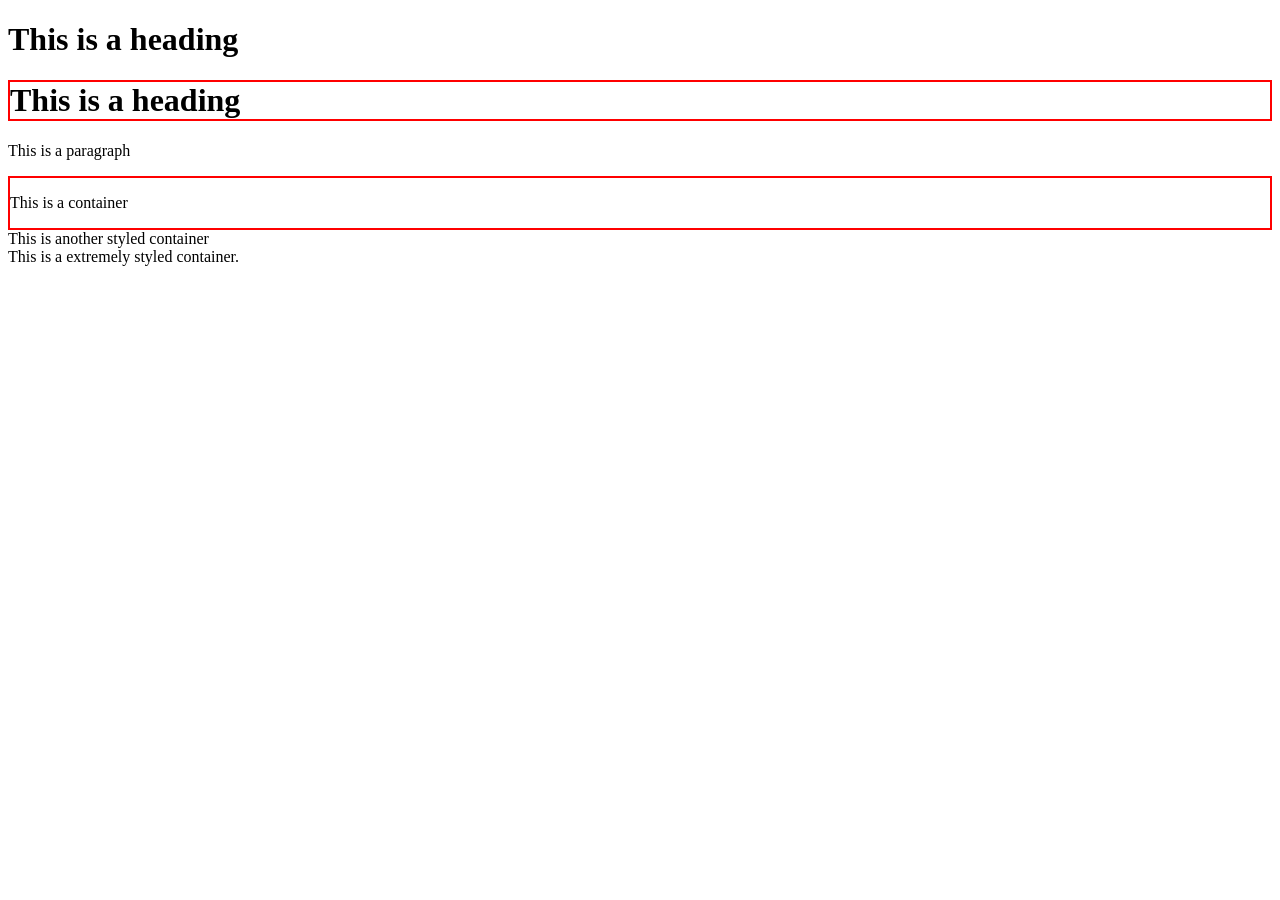
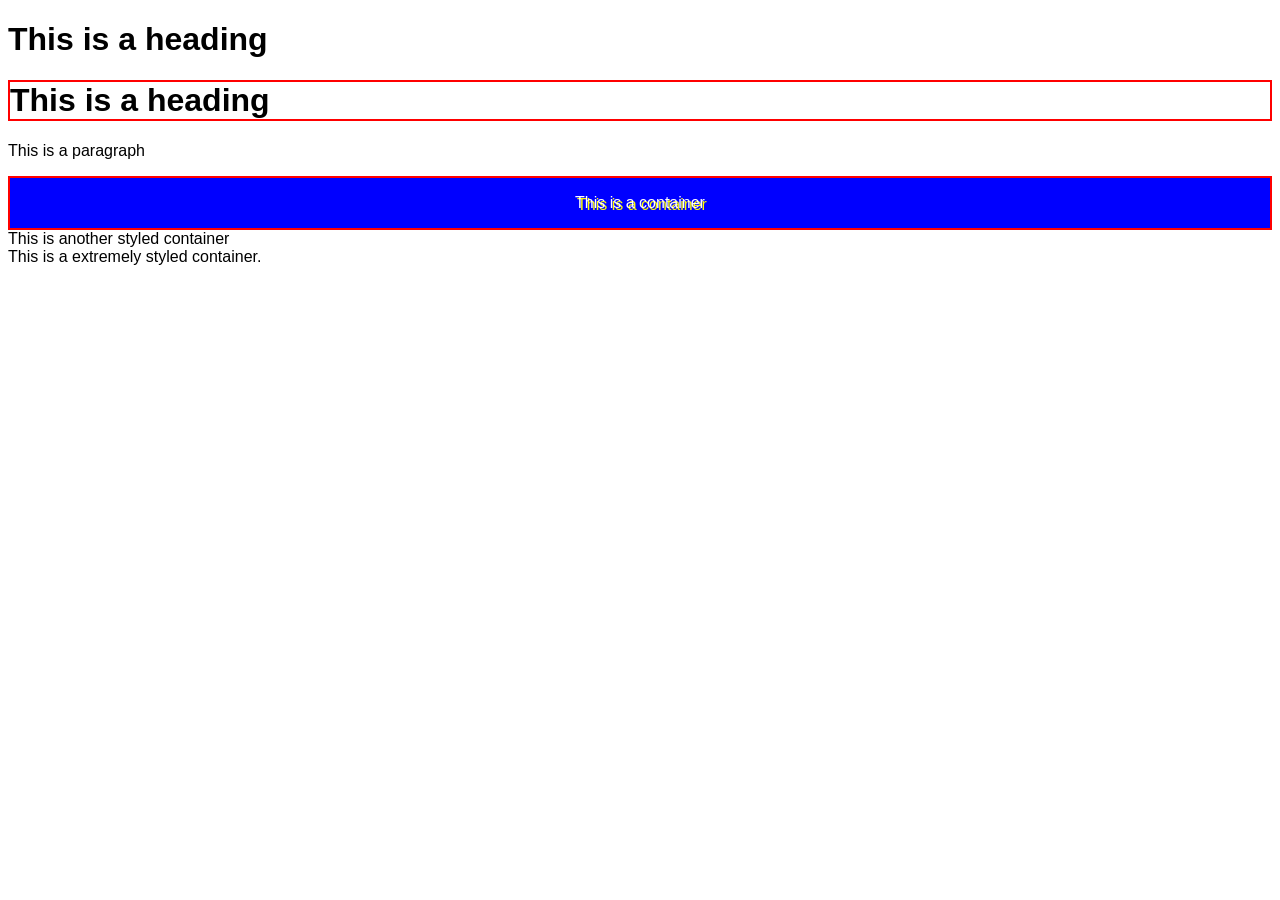

changes

--- a/WDLesson2_2Practical/style.css
+++ b/WDLesson2_2Practical/style.css
@@ -6,29 +6,31 @@
 */
 
 /* Challenge 5: Change the family of all elements to Arial */
-{
-  font-famiy="Arial"
+* {
+  font-family: Arial;
 }
+
 /* Challenge 6: Change the background color to blue, the color of the text to white for all elements 
-with a class of "info" 
-{
-background color
-blue
-{
-/* Challenge 7: Add a border of 2px solid red for all elements with a class of "highlight" */
-.highlight{
-
-  border:2px solid red;
-
+with a class of "info" */
+.info {
+  background-color: blue;
+  color: white;
 }
+
+/* Challenge 7: Add a border of 2px solid red for all elements with a class of "highlight" */
+.highlight {
+  border: 2px solid red;
+}
+
 /* Challenge 8: Align the text in the center and drop a shadow on the text of 2px 2px yellow  for 
-all elements with a class of "special"
-*/
-{ .special
-  
-  align-text=center
-  text=2px yellow
+all elements with a class of "special" */
+.special {
+  text-align: center;
+  text-shadow: 2px 2px yellow;
 }
 
 /* Challenge Bonus: Create a CSS rule for a class named "shadow".  
-Apply a shadow to the box around the elements that is 2px 2px  gray. */ 
+Apply a shadow to the box around the elements that is 2px 2px  gray. */
+.shadow {
+  box-shadow: 2px 2px gray;
+} 
